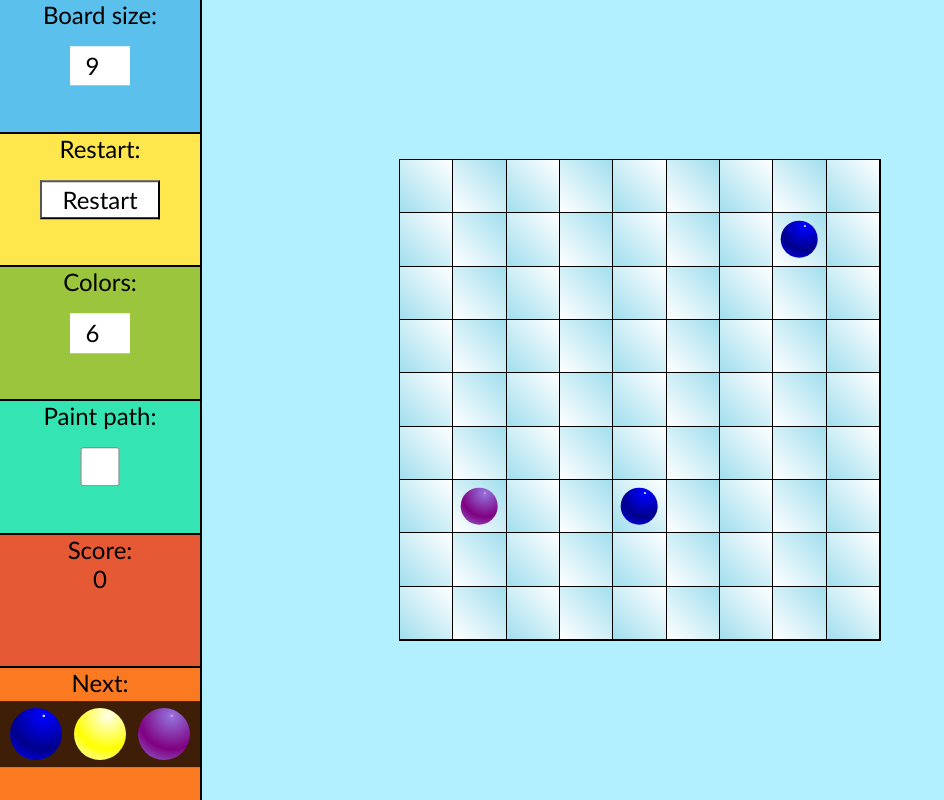
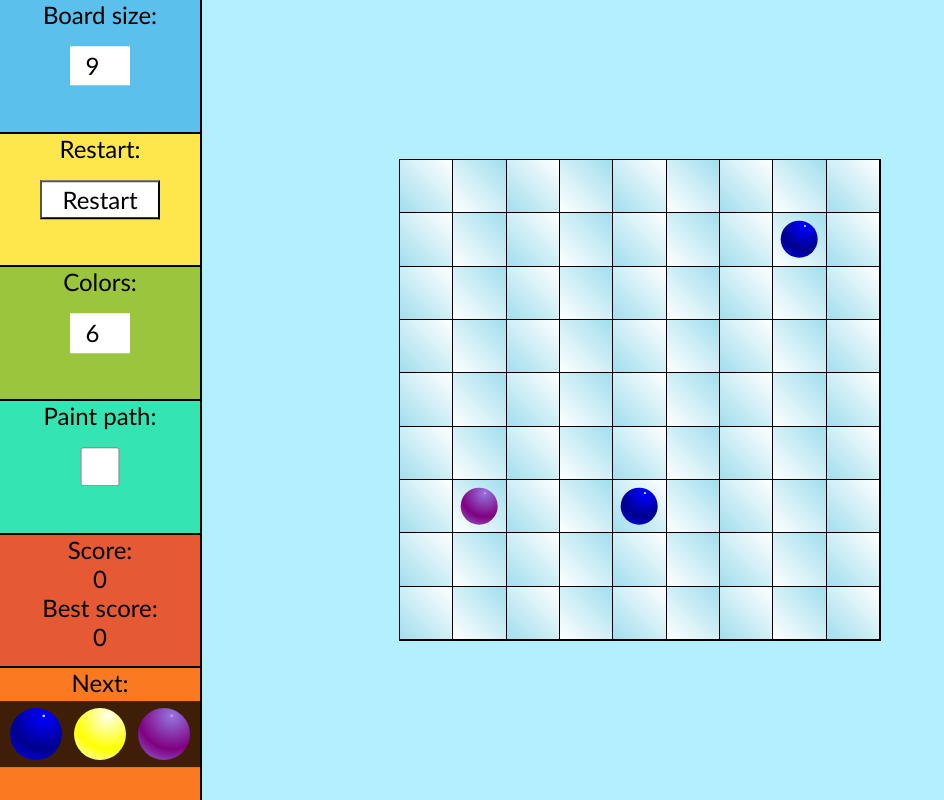
Before and after one commit to mterczynski/kulki, a website built with Vite: page index.html in a window 1280 px wide. Shown: the whole page, without its empty margins (0-944 px from the left). Built offline with nearby package versions, Linux system fonts and the light colour scheme.

Commit message:
Display best score

```diff
--- a/css/menu.css
+++ b/css/menu.css
@@ -68,7 +68,7 @@
     width: 60%;
 }
 
-.menu .currentScoreOutput{
+.menu .scoreOutput {
     font-size: 24px;
     text-align: center;
 }
--- a/index.html
+++ b/index.html
@@ -29,9 +29,11 @@
 				<h3 class="header">Paint path:</h3>
 				<input type="checkbox" id="paintPath" class="paintPath__input" />
 			</div>
-			<div class="currentScore">
+			<div class="score">
 				<h3 class="header">Score:</h3>
-				<p id="currentScoreOutput" class="currentScoreOutput">0</p>
+				<p id="currentScoreOutput" class="scoreOutput">0</p>
+				<h3 class="header">Best score:</h3>
+				<p id="bestScoreOutput" class="scoreOutput">0</p>
 			</div>
 			<div>
 				<h3 class="header">Next:</h3>
--- a/ts/game.ts
+++ b/ts/game.ts
@@ -36,6 +36,7 @@ export function restartGame(): void {
 	currentScoreOutput.innerHTML = '0';
 	randomNext3Colors();
 	drawBoard();
+	displayBestScore();
 	// add 3 balls to the board:
 	for (let i = 0; i < 3;) {
 		let x = randomInt(0, boardSize - 1);
@@ -205,6 +206,7 @@ function drawPath(from: Position, to: Position) {
 
 function gameOver(): void {
 	saveScore(currentScore);
+	displayBestScore();
 	alert('Game over. Your score: ' + currentScore);
 }
 
@@ -313,3 +315,20 @@ function setGameScore(score: number): void {
 	currentScore = score;
 	currentScoreOutput.innerHTML = score + '';
 }
+
+function getBestScore(): number {
+	const scores: ScoreRecord[] = JSON.parse(localStorage.getItem('scores') || '[]');
+
+	const bestScore = scores.find(
+		(scoreRecord) =>
+			scoreRecord.boardSize === boardSize &&
+			scoreRecord.numberOfColors === numberOfColors
+	);
+
+	return bestScore?.score || 0;
+}
+
+function displayBestScore(): void {
+	const bestScoreElement = document.querySelector('#bestScoreOutput') as HTMLSpanElement;
+	bestScoreElement.innerHTML = getBestScore() + '';
+}
```
